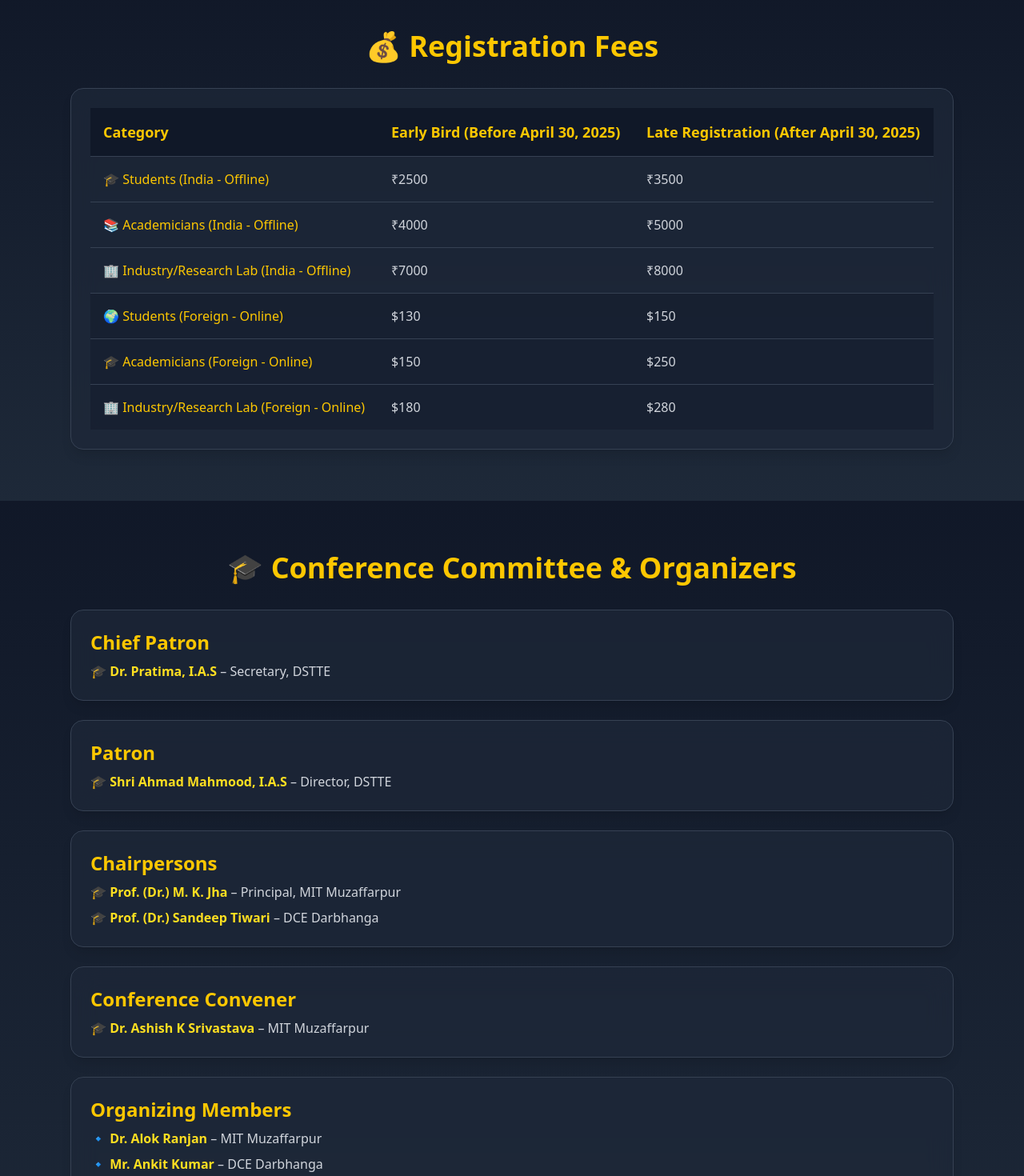
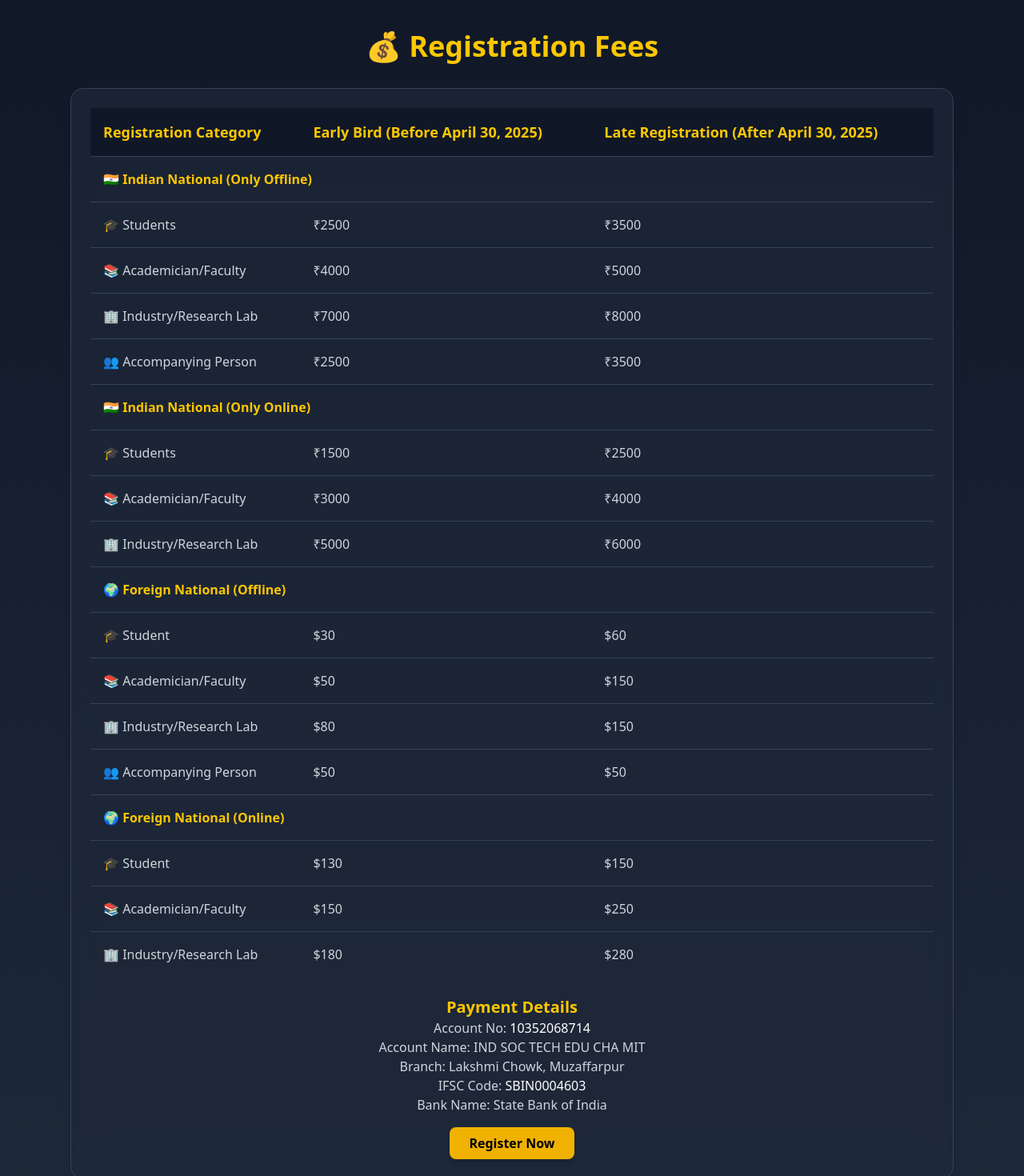
Before and after one commit to HarryOhm33/IC-MIT, a React (Vite) app: page / in a window 1280 px wide. Shown: the part 2680-4150 px from the top of the page at 80% size. Built offline with nearby package versions, Linux system fonts and the light colour scheme.

Commit message:
Edited Registration

```diff
--- a/src/components/RegistrationFees.jsx
+++ b/src/components/RegistrationFees.jsx
@@ -29,7 +29,7 @@ export default function RegistrationFees() {
           <table className="w-full text-left border-collapse">
             <thead>
               <tr className="bg-gray-900 text-yellow-400">
-                <th className="p-4 text-lg">Category</th>
+                <th className="p-4 text-lg">Registration Category</th>
                 <th className="p-4 text-lg">
                   Early Bird (Before April 30, 2025)
                 </th>
@@ -39,68 +39,131 @@ export default function RegistrationFees() {
               </tr>
             </thead>
             <tbody className="text-gray-300">
+              {/* Indian National (Offline) */}
               <tr className="border-t border-gray-700">
-                <td className="p-4">
-                  🎓{" "}
-                  <span className="text-yellow-400">
-                    Students (India - Offline)
-                  </span>
+                <td className="p-4 font-bold text-yellow-400" colSpan="3">
+                  🇮🇳 Indian National (Only Offline)
                 </td>
+              </tr>
+              <tr className="border-t border-gray-700">
+                <td className="p-4">🎓 Students</td>
                 <td className="p-4">₹2500</td>
                 <td className="p-4">₹3500</td>
               </tr>
               <tr className="border-t border-gray-700">
-                <td className="p-4">
-                  📚{" "}
-                  <span className="text-yellow-400">
-                    Academicians (India - Offline)
-                  </span>
-                </td>
+                <td className="p-4">📚 Academician/Faculty</td>
                 <td className="p-4">₹4000</td>
                 <td className="p-4">₹5000</td>
               </tr>
               <tr className="border-t border-gray-700">
-                <td className="p-4">
-                  🏢{" "}
-                  <span className="text-yellow-400">
-                    Industry/Research Lab (India - Offline)
-                  </span>
-                </td>
+                <td className="p-4">🏢 Industry/Research Lab</td>
                 <td className="p-4">₹7000</td>
                 <td className="p-4">₹8000</td>
               </tr>
-              <tr className="border-t border-gray-700 bg-gray-900/40">
-                <td className="p-4">
-                  🌍{" "}
-                  <span className="text-yellow-400">
-                    Students (Foreign - Online)
-                  </span>
+              <tr className="border-t border-gray-700">
+                <td className="p-4">👥 Accompanying Person</td>
+                <td className="p-4">₹2500</td>
+                <td className="p-4">₹3500</td>
+              </tr>
+
+              {/* Indian National (Online) */}
+              <tr className="border-t border-gray-700">
+                <td className="p-4 font-bold text-yellow-400" colSpan="3">
+                  🇮🇳 Indian National (Only Online)
                 </td>
+              </tr>
+              <tr className="border-t border-gray-700">
+                <td className="p-4">🎓 Students</td>
+                <td className="p-4">₹1500</td>
+                <td className="p-4">₹2500</td>
+              </tr>
+              <tr className="border-t border-gray-700">
+                <td className="p-4">📚 Academician/Faculty</td>
+                <td className="p-4">₹3000</td>
+                <td className="p-4">₹4000</td>
+              </tr>
+              <tr className="border-t border-gray-700">
+                <td className="p-4">🏢 Industry/Research Lab</td>
+                <td className="p-4">₹5000</td>
+                <td className="p-4">₹6000</td>
+              </tr>
+
+              {/* Foreign National (Offline) */}
+              <tr className="border-t border-gray-700">
+                <td className="p-4 font-bold text-yellow-400" colSpan="3">
+                  🌍 Foreign National (Offline)
+                </td>
+              </tr>
+              <tr className="border-t border-gray-700">
+                <td className="p-4">🎓 Student</td>
+                <td className="p-4">$30</td>
+                <td className="p-4">$60</td>
+              </tr>
+              <tr className="border-t border-gray-700">
+                <td className="p-4">📚 Academician/Faculty</td>
+                <td className="p-4">$50</td>
+                <td className="p-4">$150</td>
+              </tr>
+              <tr className="border-t border-gray-700">
+                <td className="p-4">🏢 Industry/Research Lab</td>
+                <td className="p-4">$80</td>
+                <td className="p-4">$150</td>
+              </tr>
+              <tr className="border-t border-gray-700">
+                <td className="p-4">👥 Accompanying Person</td>
+                <td className="p-4">$50</td>
+                <td className="p-4">$50</td>
+              </tr>
+
+              {/* Foreign National (Online) */}
+              <tr className="border-t border-gray-700">
+                <td className="p-4 font-bold text-yellow-400" colSpan="3">
+                  🌍 Foreign National (Online)
+                </td>
+              </tr>
+              <tr className="border-t border-gray-700">
+                <td className="p-4">🎓 Student</td>
                 <td className="p-4">$130</td>
                 <td className="p-4">$150</td>
               </tr>
-              <tr className="border-t border-gray-700 bg-gray-900/40">
-                <td className="p-4">
-                  🎓{" "}
-                  <span className="text-yellow-400">
-                    Academicians (Foreign - Online)
-                  </span>
-                </td>
+              <tr className="border-t border-gray-700">
+                <td className="p-4">📚 Academician/Faculty</td>
                 <td className="p-4">$150</td>
                 <td className="p-4">$250</td>
               </tr>
-              <tr className="border-t border-gray-700 bg-gray-900/40">
-                <td className="p-4">
-                  🏢{" "}
-                  <span className="text-yellow-400">
-                    Industry/Research Lab (Foreign - Online)
-                  </span>
-                </td>
+              <tr className="border-t border-gray-700">
+                <td className="p-4">🏢 Industry/Research Lab</td>
                 <td className="p-4">$180</td>
                 <td className="p-4">$280</td>
               </tr>
             </tbody>
           </table>
+
+          {/* Payment Details */}
+          <div className="mt-6 text-center text-gray-300">
+            <h3 className="text-xl font-bold text-yellow-400">
+              Payment Details
+            </h3>
+            <p>
+              Account No: <span className="text-white">10352068714</span>
+            </p>
+            <p>Account Name: IND SOC TECH EDU CHA MIT</p>
+            <p>Branch: Lakshmi Chowk, Muzaffarpur</p>
+            <p>
+              IFSC Code: <span className="text-white">SBIN0004603</span>
+            </p>
+            <p>Bank Name: State Bank of India</p>
+
+            {/* Register Link */}
+            <a
+              href="https://docs.google.com/forms/d/e/1FAIpQLSeX9Z5ufOunq30T5X3Q-BJeqPc7Kr5-GzQYGSCoVuvecMYCSQ/viewform?pli=1"
+              target="_blank"
+              rel="noopener noreferrer"
+              className="mt-4 inline-block bg-yellow-500 text-black font-bold py-2 px-6 rounded-lg shadow-md hover:bg-yellow-600 transition duration-300"
+            >
+              Register Now
+            </a>
+          </div>
         </motion.div>
       </div>
     </section>
```
